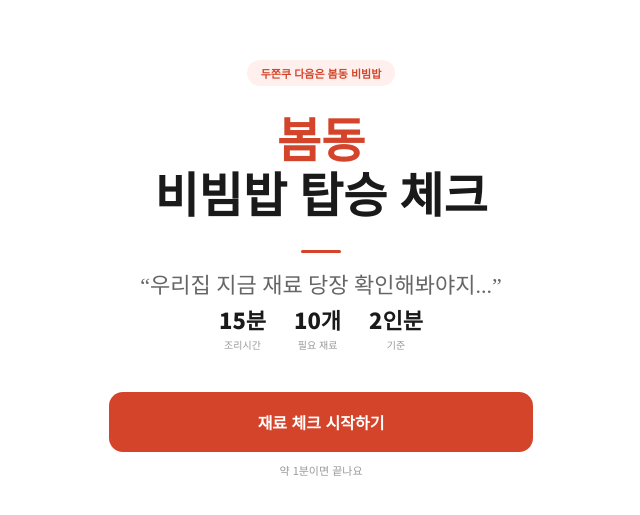
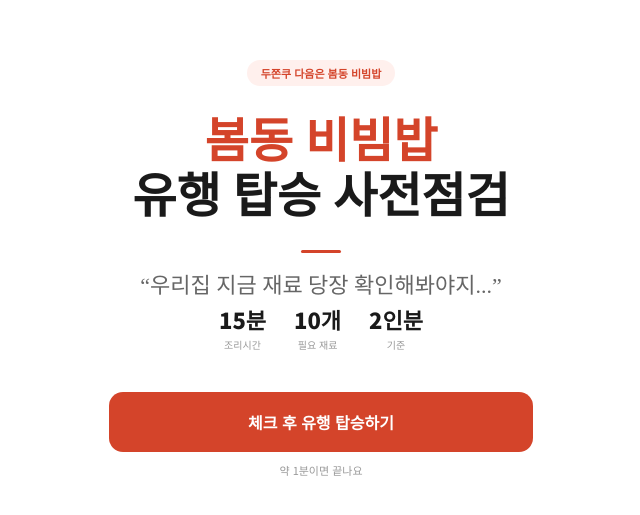
Before and after one commit to hsyj20170401-dotcom/bomdong-bibimbap, a Next.js app: page / in a window 1280 px wide. Shown: the part 131-646 px from the top of the page, without its empty margins (319-959 px from the left). Built offline with nearby package versions, Linux system fonts and the light colour scheme; a web font is replaced by a local one.

Commit message:
커버 텍스트 수정

```diff
--- a/components/CoverScreen.js
+++ b/components/CoverScreen.js
@@ -6,9 +6,9 @@ export default function CoverScreen({ onStart }) {
       <div className="cover-badge">두쫀쿠 다음은 봄동 비빔밥</div>
 
       <h1 className="cover-title">
-        <span className="accent">봄동</span>
+        <span className="accent">봄동 비빔밥</span>
         <br />
-        비빔밥 탑승 체크
+        유행 탑승 사전점검
       </h1>
 
       <div className="cover-divider" />
@@ -31,7 +31,7 @@ export default function CoverScreen({ onStart }) {
       </div>
 
       <button className="cover-start-btn" onClick={onStart}>
-        재료 체크 시작하기
+        체크 후 유행 탑승하기
       </button>
       <p className="cover-time">약 1분이면 끝나요</p>
     </div>
```
